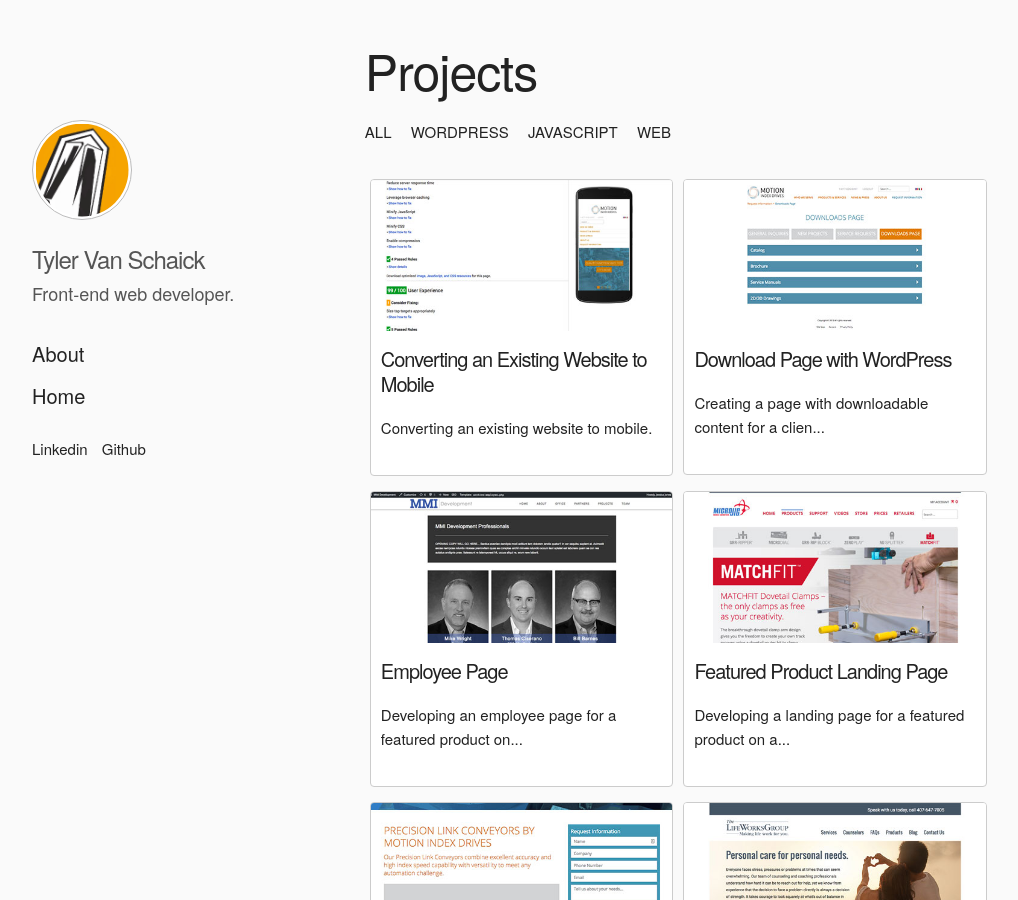
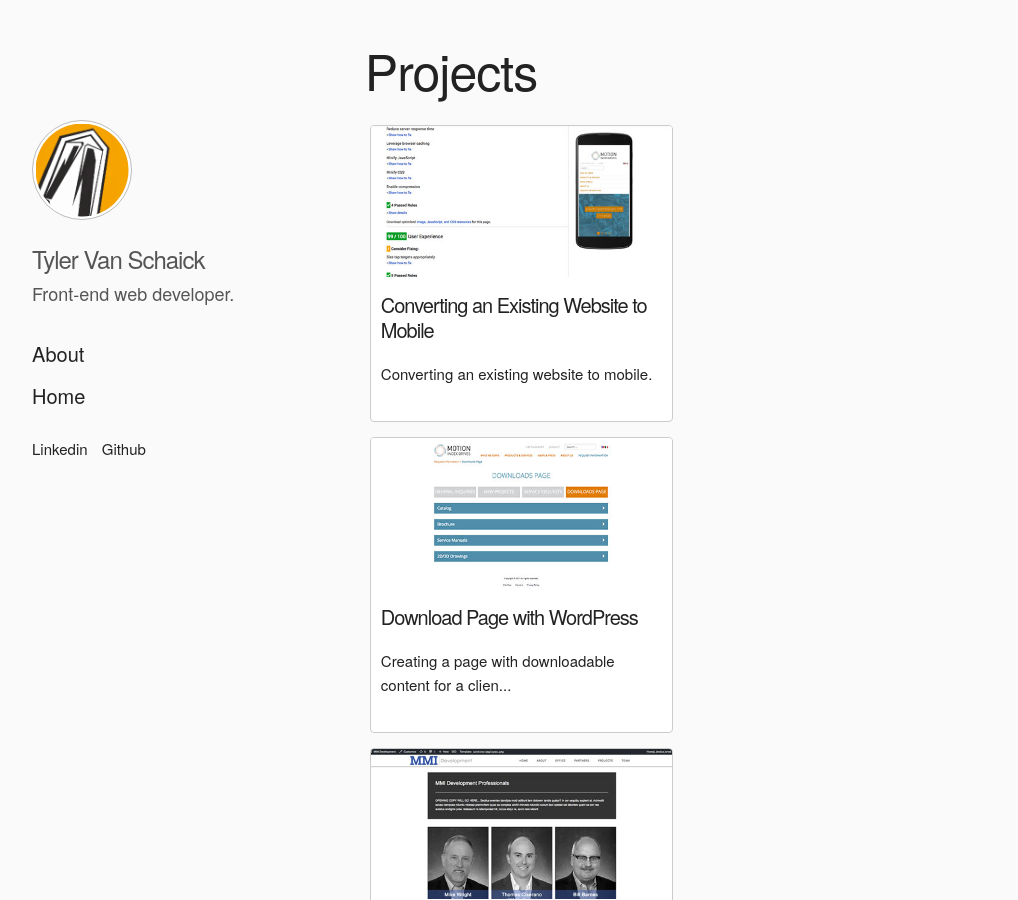
Before and after one commit to tyler-vs/tyler-vs.github.io, a Jekyll site: the page built from index.html, in a window 1280 px wide and 900 px high. Shown: the whole window, without its empty margins (128-1146 px from the left). Built offline with Jekyll 4.4.1, drawn with Linux system fonts in a browser that asks for light colours; nearby versions of some CDN libraries.

Commit message:
Update index.html
Remove static list items used for work item filters.

```diff
--- a/index.html
+++ b/index.html
@@ -11,20 +11,7 @@ title: Home
 </header>
 
 <!-- <div id="buttons"></div> -->
-<ul class="work-filters">
-  <li>
-    <a href="javascript:;" data-filter="*">All</a>
-  </li>
-  <li>
-    <a href="javascript:;" data-filter=".wordpress">WordPress</a>
-  </li>
-  <li>
-    <a href="javascript:;" data-filter=".javascript">JavaScript</a>
-  </li>
-  <li>
-    <a href="javascript:;" data-filter=".web">Web</a>
-  </li>
-</ul>
+<ul class="work-filters"></ul>
 <!-- /#buttons -->
 <div id="gallery" class="cards">
 {% comment %}
@@ -36,7 +23,7 @@ Loop through each project in the custom "Projects" collection.
   output product tags into the class attribute so they can be
   filtered by Isotope packagae.
   {% endcomment %}
-  <article class="card isotope-item {{ project.tags | sort | join: " " }}">
+  <article class="card {{ project.tags | sort | join: " " }}">
     <a href="{{project.url}}" title="{{project.title}}">
       <figure class="card-figure">
         <img
```
